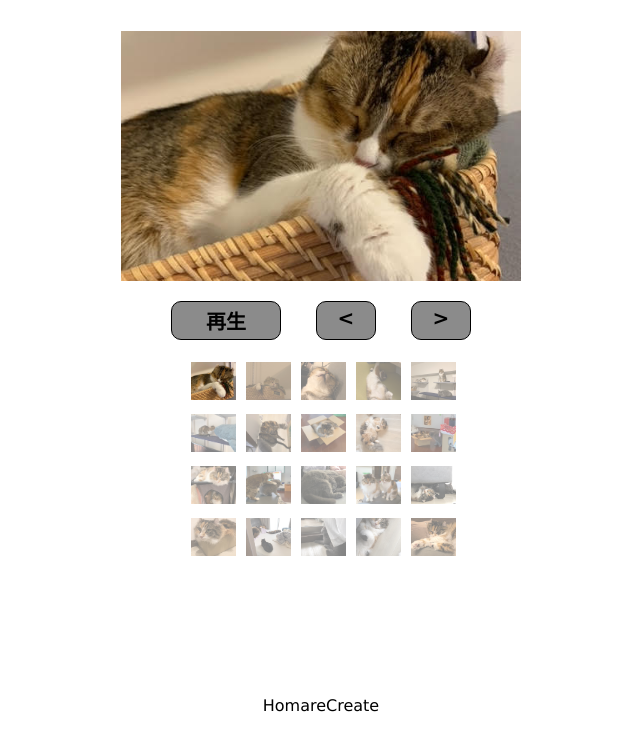
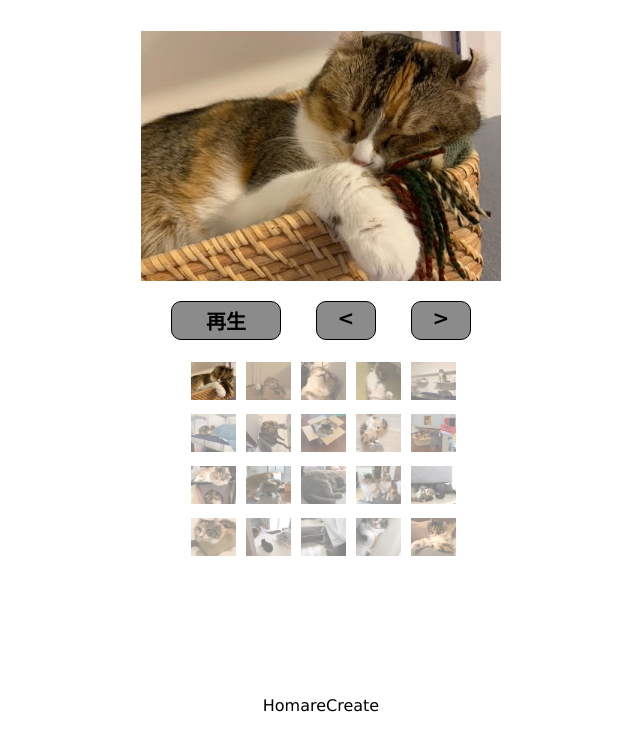
Before and after one commit to yoshi-homare/slideshow, a plain HTML site: page index.html in a window 1280 px wide. Shown: the part 69-800 px from the top of the page, without its empty margins (319-959 px from the left). Drawn offline with Linux system fonts and the light colour scheme.

Commit message:
Add files via upload

```diff
--- a/index.html
+++ b/index.html
@@ -17,7 +17,9 @@
   </header>
 
   <main>
-    <img id="main" src="" alt="メインイメージ">
+    <div class="main">
+      <img id="main" src="" alt="メインイメージ">
+    </div>
 
     <nav>
       <ul>
--- a/style.css
+++ b/style.css
@@ -31,20 +31,30 @@ header h1 {
 
 /* メイン */
 main {
-  width: 400px;
   margin: 0 auto;
 }
 
+.main {
+  text-align: center;
+}
+
 #main {
-  width: 400px;
+  width: 360px;
   height: 250px;
+  padding: 0;
+  text-align: center;
+}
+
+nav {
+  width: 360px;
+  margin: 0 auto;
 }
 
 nav ul {
   list-style: none;
   display: flex;
   justify-content: space-between;
-  margin: 20px 50px;
+  margin: 20px 30px;
   padding: 0;
 }
 
@@ -115,7 +125,7 @@ footer p {
 /* ジャバスクリプト用クラス */
 
 /* メディアクエリ */
-@media (min-width: 800px) {
+@media (min-width: 600px) {
   body {
     display: grid;
     grid-template:
```
